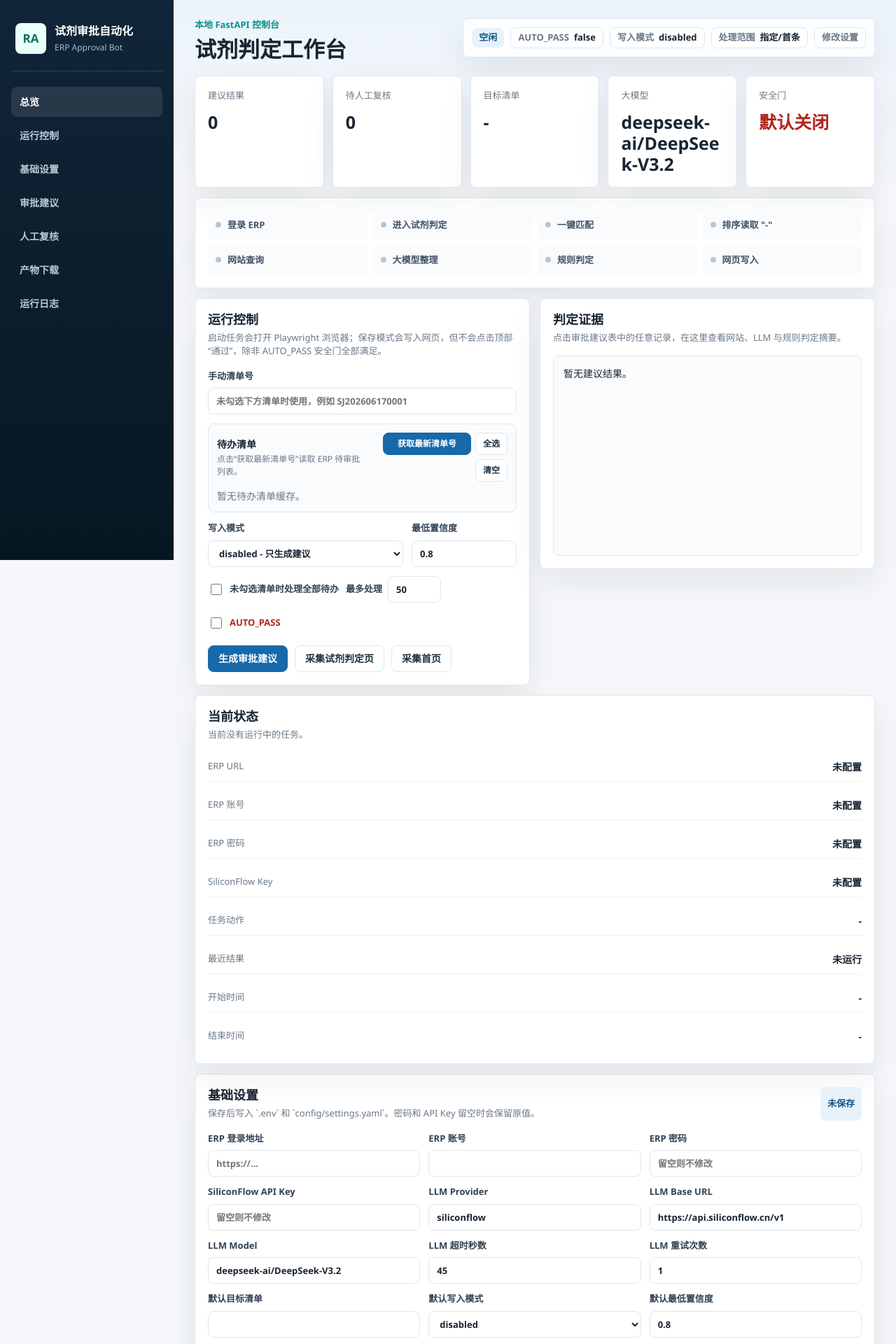
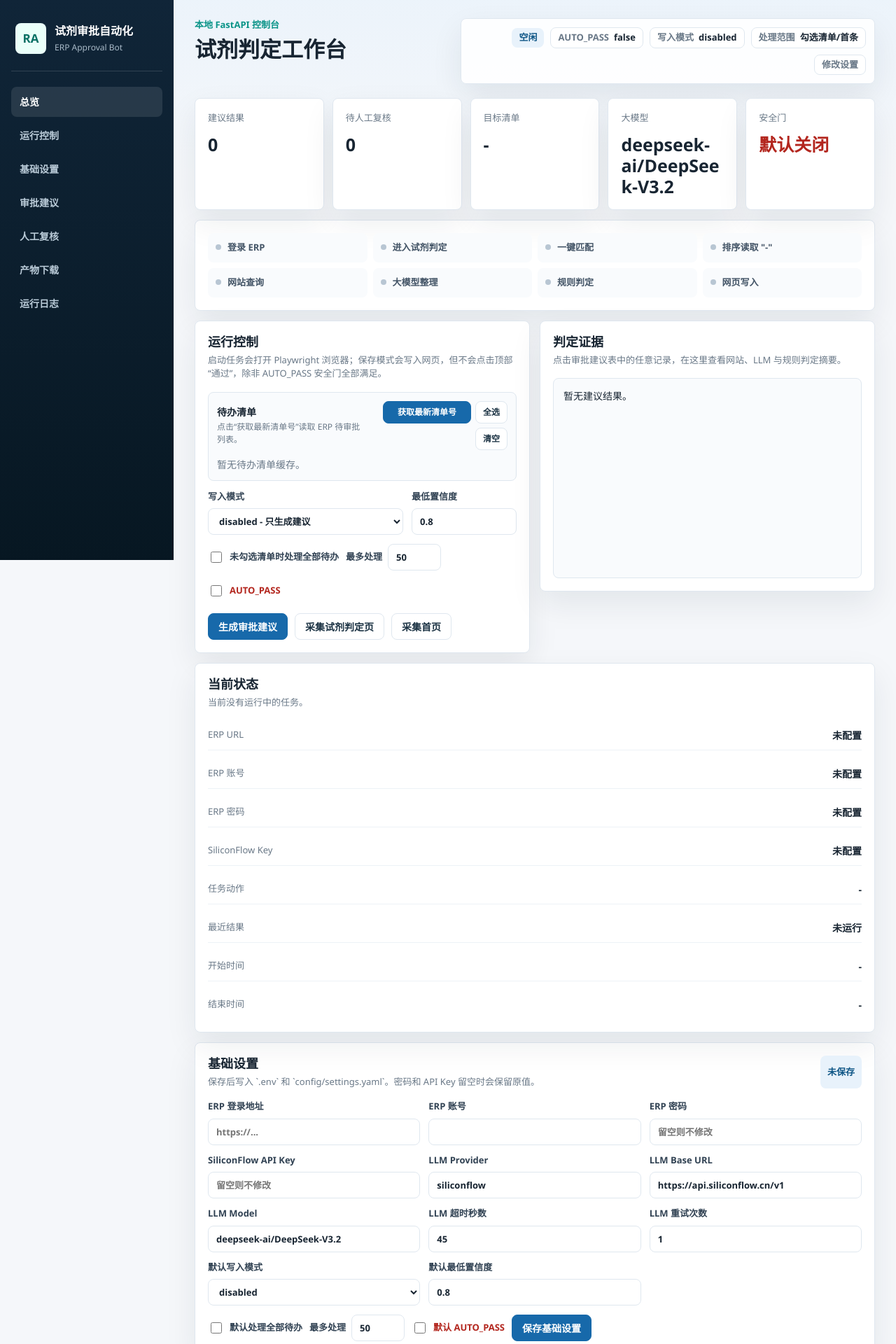
Before and after one commit to Jacky0725/erp_approval_bot, a FastAPI app: page / in a window 1280 px wide. Shown: the top 1920 px of the page at 70% size. Run offline with FastAPI, Linux system fonts and the light colour scheme.

Commit message:
Remove manual list number input

```diff
--- a/src/templates/dashboard.html
+++ b/src/templates/dashboard.html
@@ -36,7 +36,7 @@
         <span id="runBadge" class="badge">读取中</span>
         <span class="pill">AUTO_PASS <strong id="autoPassText">{{ runtime.auto_pass }}</strong></span>
         <span class="pill">写入模式 <strong id="writeModeText">{{ runtime.approval_write_mode }}</strong></span>
-        <span class="pill">处理范围 <strong id="processScopeText">{{ "全部待办" if runtime.process_all_todos == "true" else "指定/首条" }}</strong></span>
+        <span class="pill">处理范围 <strong id="processScopeText">{{ "全部待办" if runtime.process_all_todos == "true" else "勾选清单/首条" }}</strong></span>
         <a class="ghost-link" href="#settings">修改设置</a>
       </div>
     </header>
@@ -52,7 +52,7 @@
       </article>
       <article>
         <span>目标清单</span>
-        <strong id="targetList">{{ runtime.target_list_number or "-" }}</strong>
+        <strong id="targetList">-</strong>
       </article>
       <article>
         <span>大模型</span>
@@ -85,10 +85,6 @@
         </div>
         <form id="runForm">
           <input type="hidden" name="target_list_numbers" value="">
-          <label>
-            手动清单号
-            <input name="target_list_number" value="{{ runtime.target_list_number }}" placeholder="未勾选下方清单时使用，例如 SJ202606170001">
-          </label>
           <div class="todo-picker">
             <div class="todo-picker-head">
               <div>
@@ -186,7 +182,6 @@
           <label>LLM Model <input name="llm_model" value="{{ runtime.llm_model }}"></label>
           <label>LLM 超时秒数 <input name="llm_timeout_seconds" value="{{ runtime.llm_timeout_seconds }}"></label>
           <label>LLM 重试次数 <input name="llm_max_retries" value="{{ runtime.llm_max_retries }}"></label>
-          <label>默认目标清单 <input name="target_list_number" value="{{ runtime.target_list_number }}"></label>
           <label>
             默认写入模式
             <select name="approval_write_mode">
@@ -607,9 +602,9 @@
       document.querySelector("#finishedAt").textContent = safe(status.finished_at);
       document.querySelector("#autoPassText").textContent = safe(runtime.auto_pass);
       document.querySelector("#writeModeText").textContent = safe(runtime.approval_write_mode);
-      document.querySelector("#processScopeText").textContent = runtime.process_all_todos === "true" ? "全部待办" : "指定/首条";
+      document.querySelector("#processScopeText").textContent = runtime.process_all_todos === "true" ? "全部待办" : "勾选清单/首条";
       const selectedLists = selectedTodoNumbers();
-      document.querySelector("#targetList").textContent = selectedLists.length ? `${selectedLists.length} 个清单` : safe(runtime.target_list_number);
+      document.querySelector("#targetList").textContent = selectedLists.length ? `${selectedLists.length} 个清单` : "-";
       document.querySelector("#llmModel").textContent = safe(runtime.llm_model);
       document.querySelector("#suggestionRows").textContent = safe(approval.rows, "0");
       document.querySelector("#manualReview").textContent = safe(reviewQueue.pending, "0");
--- a/src/web_app.py
+++ b/src/web_app.py
@@ -64,7 +64,6 @@ def api_settings(
     erp_url: Annotated[str, Form()] = "",
     erp_username: Annotated[str, Form()] = "",
     erp_password: Annotated[str, Form()] = "",
-    target_list_number: Annotated[str, Form()] = "",
     target_list_numbers: Annotated[str, Form()] = "",
     process_all_todos: Annotated[str, Form()] = "",
     process_all_todos_max: Annotated[str, Form()] = "50",
@@ -86,7 +85,6 @@ def api_settings(
             "erp_url": erp_url,
             "erp_username": erp_username,
             "erp_password": erp_password,
-            "target_list_number": target_list_number,
             "process_all_todos": normalize_checkbox(process_all_todos),
             "process_all_todos_max": process_all_todos_max,
             "approval_write_mode": approval_write_mode,
@@ -106,7 +104,6 @@ def api_settings(
 @app.post("/api/run")
 def api_run(
     action: Annotated[str, Form()],
-    target_list_number: Annotated[str, Form()] = "",
     target_list_numbers: Annotated[str, Form()] = "",
     process_all_todos: Annotated[str, Form()] = "",
     process_all_todos_max: Annotated[str, Form()] = "50",
@@ -119,7 +116,7 @@ def api_run(
         raise HTTPException(status_code=400, detail=f"Unsupported action: {action}")
 
     options = {
-        "TARGET_LIST_NUMBER": target_list_number.strip(),
+        "TARGET_LIST_NUMBER": "",
         "TARGET_LIST_NUMBERS": target_list_numbers.strip(),
         "PROCESS_ALL_TODOS": normalize_checkbox(process_all_todos),
         "PROCESS_ALL_TODOS_MAX": process_all_todos_max.strip() or "50",
```
